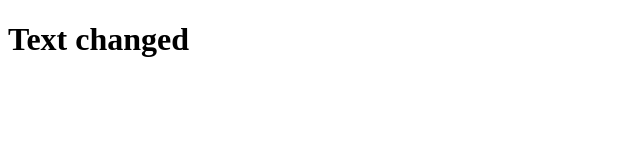
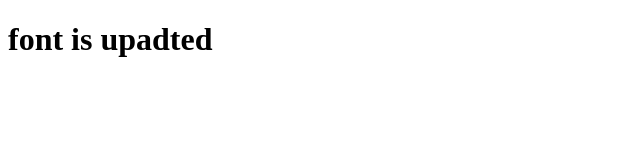
Before and after one commit to Himanshisapariya/encircle, a plain HTML site: page change.html in a window 1280 px wide. Shown: the whole page, without its empty margins (0-640 px from the left). Drawn offline with Linux system fonts and the light colour scheme.

```diff
--- a/change.html
+++ b/change.html
@@ -6,6 +6,6 @@
     <title>Document</title>
 </head>
 <body>
-    <h1>Text changed</h1>
+    <h1>font is upadted</h1>
 </body>
 </html>
```
